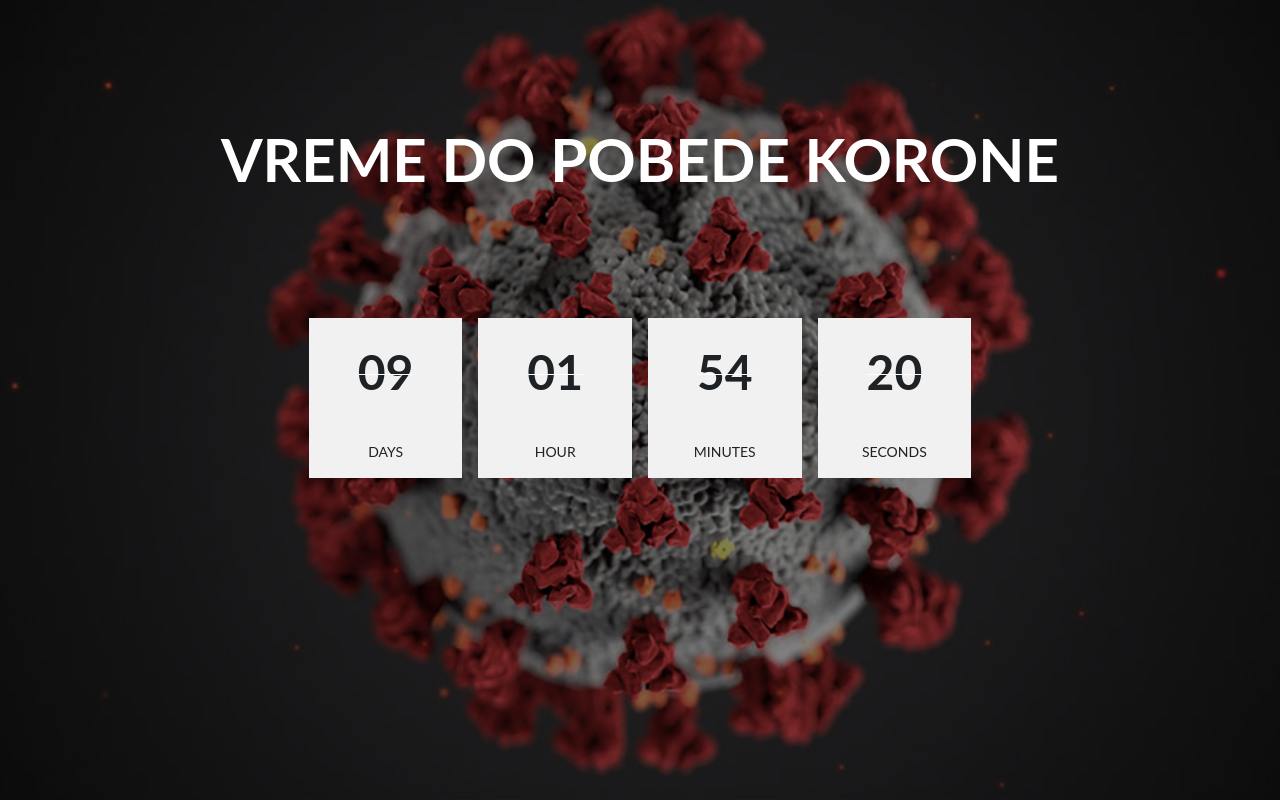
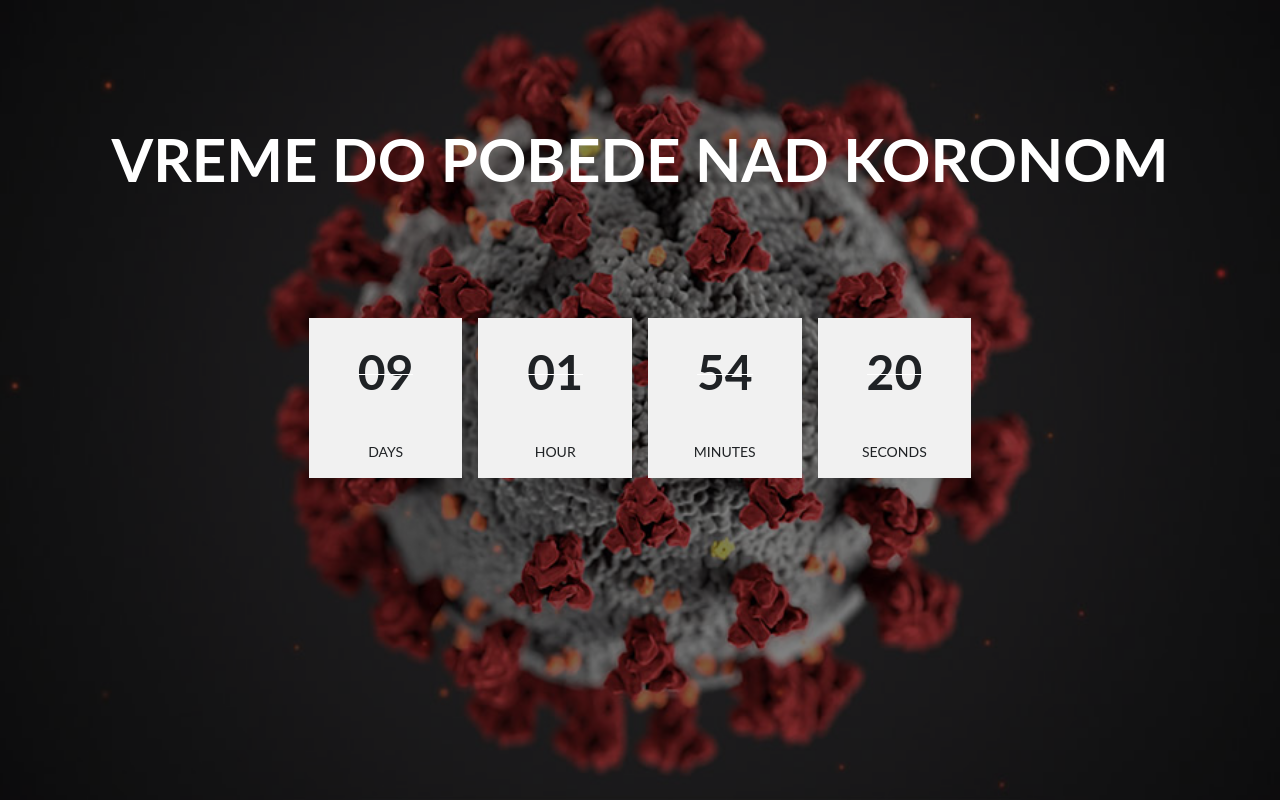
Before and after one commit to goran712/pobeda-korone, a plain HTML site: page index.html in a window 1280 px wide. Drawn offline with nearby package versions, Linux system fonts and the light colour scheme.

Commit message:
Update index.html

```diff
--- a/index.html
+++ b/index.html
@@ -32,7 +32,7 @@
 <div class="timer-area">
 
   <img src="images/corona.jpg">
-  <h1 class="headline">Vreme do pobede Korone</h1>
+  <h1 class="headline">Vreme do pobede nad Koronom</h1>
 
   <ul id="countdown">
     <li>
```
